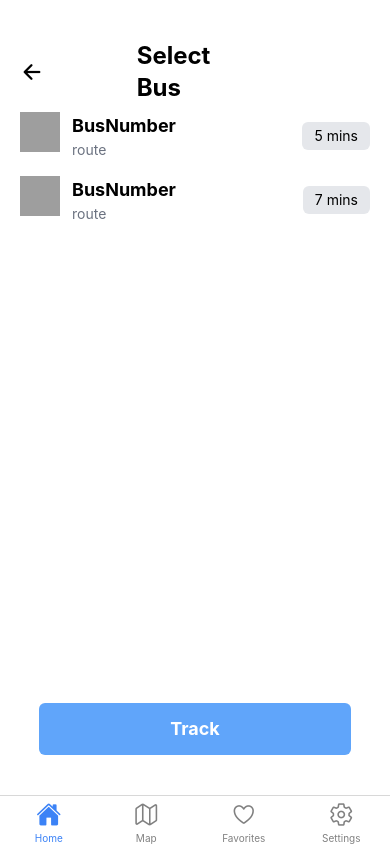
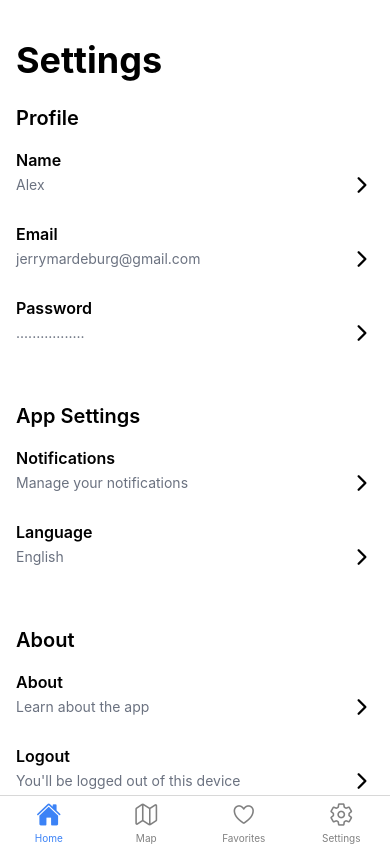
Before and after one commit to Jerry-Khobby/shuttle-tracker, a React Native app: screen /Home in a window 390 px wide. Built offline with nearby package versions, Linux system fonts and the light colour scheme; grey boxes are pictures that could not be loaded.

Commit message:
done to setting

```diff
--- a/routes/TabNavigation.js
+++ b/routes/TabNavigation.js
@@ -2,7 +2,7 @@ import React from "react";
 import { createBottomTabNavigator } from "@react-navigation/bottom-tabs";
 import Icon from "react-native-vector-icons/Ionicons"; // Don't forget to import the icon library
 import Maps from "../src/maps/maps";
-import SelectShuttle from "../src/routes/select-shuttle";
+import SettingsPage from "../src/settings/settings-page";
 
 const Tab = createBottomTabNavigator();
 
@@ -32,7 +32,7 @@ const BottomTabNavigator = () => {
         headerShown: false,
       })}
     >
-      <Tab.Screen name="Home" component={SelectShuttle} />
+      <Tab.Screen name="Home" component={SettingsPage} />
       <Tab.Screen name="Map" component={Maps} />
       <Tab.Screen name="Favorites" component={Maps} />
       <Tab.Screen name="Settings" component={Maps} />
--- /dev/null
+++ b/src/settings/settings-page.jsx
@@ -0,0 +1,110 @@
+import React from "react";
+import { View, Text, Pressable, ScrollView, Alert } from "react-native";
+import Icon from "react-native-vector-icons/Ionicons";
+
+const SettingsPage = () => {
+  return (
+    <ScrollView className="flex-1 bg-white p-4 pt-10">
+      {/* Heading */}
+      <Text className="text-4xl font-bold mb-6">Settings</Text>
+
+      {/* Profile Section */}
+      <Text className="text-xl font-semibold mb-4">Profile</Text>
+
+      {/* Name */}
+      <View className="mb-6">
+        <Text className="text-base font-semibold">Name</Text>
+        <View className="flex flex-row items-center justify-between">
+          <Text className="text-gray-500 text-sm">Alex</Text>
+          <Pressable onPress={() => Alert.alert("Navigate to name change")}>
+            <Icon name="chevron-forward-outline" size={24} color="black" />
+          </Pressable>
+        </View>
+      </View>
+
+      {/* Email */}
+      <View className="mb-6">
+        <Text className="text-base font-semibold">Email</Text>
+        <View className="flex flex-row items-center justify-between">
+          <Text className="text-gray-500 text-sm">
+            jerrymardeburg@gmail.com
+          </Text>
+          <Pressable onPress={() => Alert.alert("Navigate to email settings")}>
+            <Icon name="chevron-forward-outline" size={24} color="black" />
+          </Pressable>
+        </View>
+      </View>
+
+      {/* Password */}
+      <View className="mb-6">
+        <Text className="text-base font-semibold">Password</Text>
+        <View className="flex flex-row items-center justify-between">
+          <Text className="text-gray-500 text-sm">.................</Text>
+          <Pressable onPress={() => Alert.alert("Navigate to password change")}>
+            <Icon name="chevron-forward-outline" size={24} color="black" />
+          </Pressable>
+        </View>
+      </View>
+
+      {/* App Settings Section */}
+      <Text className="text-xl font-semibold mt-8 mb-4">App Settings</Text>
+
+      {/* Notifications */}
+      <View className="mb-6">
+        <Text className="text-base font-semibold">Notifications</Text>
+        <View className="flex flex-row items-center justify-between">
+          <Text className="text-gray-500 text-sm">
+            Manage your notifications
+          </Text>
+          <Pressable
+            onPress={() => Alert.alert("Navigate to notification settings")}
+          >
+            <Icon name="chevron-forward-outline" size={24} color="black" />
+          </Pressable>
+        </View>
+      </View>
+
+      {/* Language */}
+      <View className="mb-6">
+        <Text className="text-base font-semibold">Language</Text>
+        <View className="flex flex-row items-center justify-between">
+          <Text className="text-gray-500 text-sm">English</Text>
+          <Pressable
+            onPress={() => Alert.alert("Navigate to language settings")}
+          >
+            <Icon name="chevron-forward-outline" size={24} color="black" />
+          </Pressable>
+        </View>
+      </View>
+
+      {/* About Section */}
+      <Text className="text-xl font-semibold mt-8 mb-4">About</Text>
+
+      {/* About the App */}
+      <View className="mb-6">
+        <Text className="text-base font-semibold">About</Text>
+        <View className="flex flex-row items-center justify-between">
+          <Text className="text-gray-500 text-sm">Learn about the app</Text>
+          <Pressable onPress={() => Alert.alert("Navigate to about page")}>
+            <Icon name="chevron-forward-outline" size={24} color="black" />
+          </Pressable>
+        </View>
+      </View>
+
+      {/* Logout */}
+      <View className="mb-6">
+        <Text className="text-base font-semibold">Logout</Text>
+        <View className="flex flex-row items-center justify-between">
+          <Text className="text-gray-500 text-sm">
+            You'll be logged out of this device
+          </Text>
+          <Pressable onPress={() => Alert.alert("Logging out")}>
+            <Icon name="chevron-forward-outline" size={24} color="black" />
+          </Pressable>
+        </View>
+      </View>
+    </ScrollView>
+  );
+};
+
+export default SettingsPage;
```
